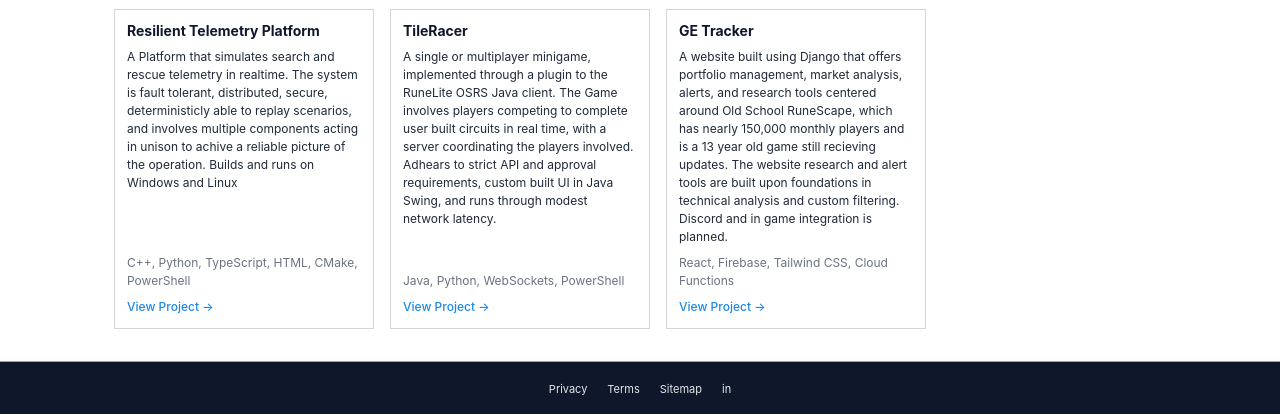
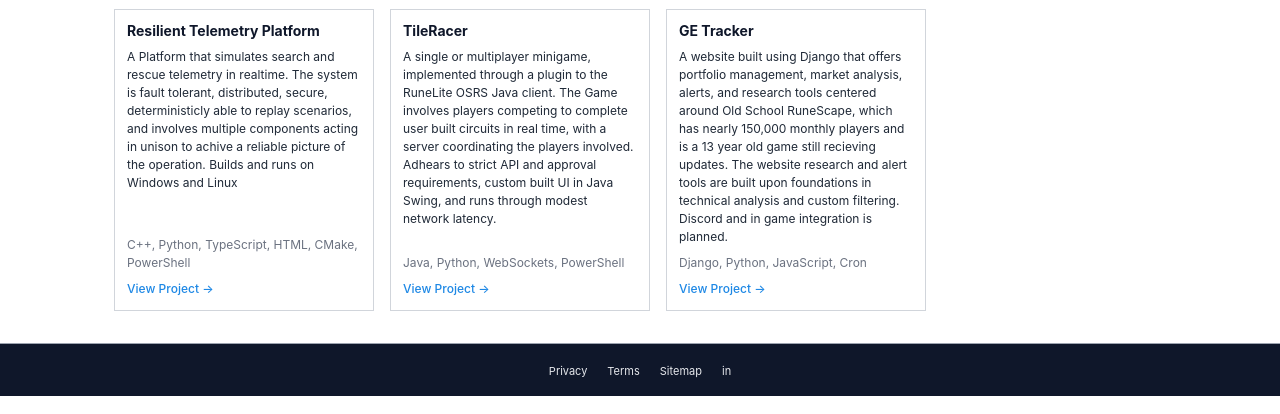
Before and after one commit to AaronDemond/portfolio, a Django app: page / in a window 1280 px wide. Shown: the part 830-1244 px from the top of the page. Run offline with Django 5.2, Linux system fonts and the light colour scheme.

Commit message:
Added missing technologies to one of the project cards

```diff
--- a/templates/index.html
+++ b/templates/index.html
@@ -119,7 +119,7 @@
     <article class="project-card" id="taskpilot">
       <h3>GE Tracker</h3>
       <p>A website built using Django that offers portfolio management, market analysis, alerts, and research tools centered around Old School RuneScape, which has nearly 150,000 monthly players and is a 13 year old game still recieving updates. The website research and alert tools are built upon foundations in technical analysis and custom filtering. Discord and in game integration is planned.</p>
-      <p class="project-card__technologies">React, Firebase, Tailwind CSS, Cloud Functions</p>
+      <p class="project-card__technologies">Django, Python, JavaScript, Cron</p>
       <a class="project-card__link" href="#taskpilot">View Project &rarr;</a>
     </article>
   </div>
```
